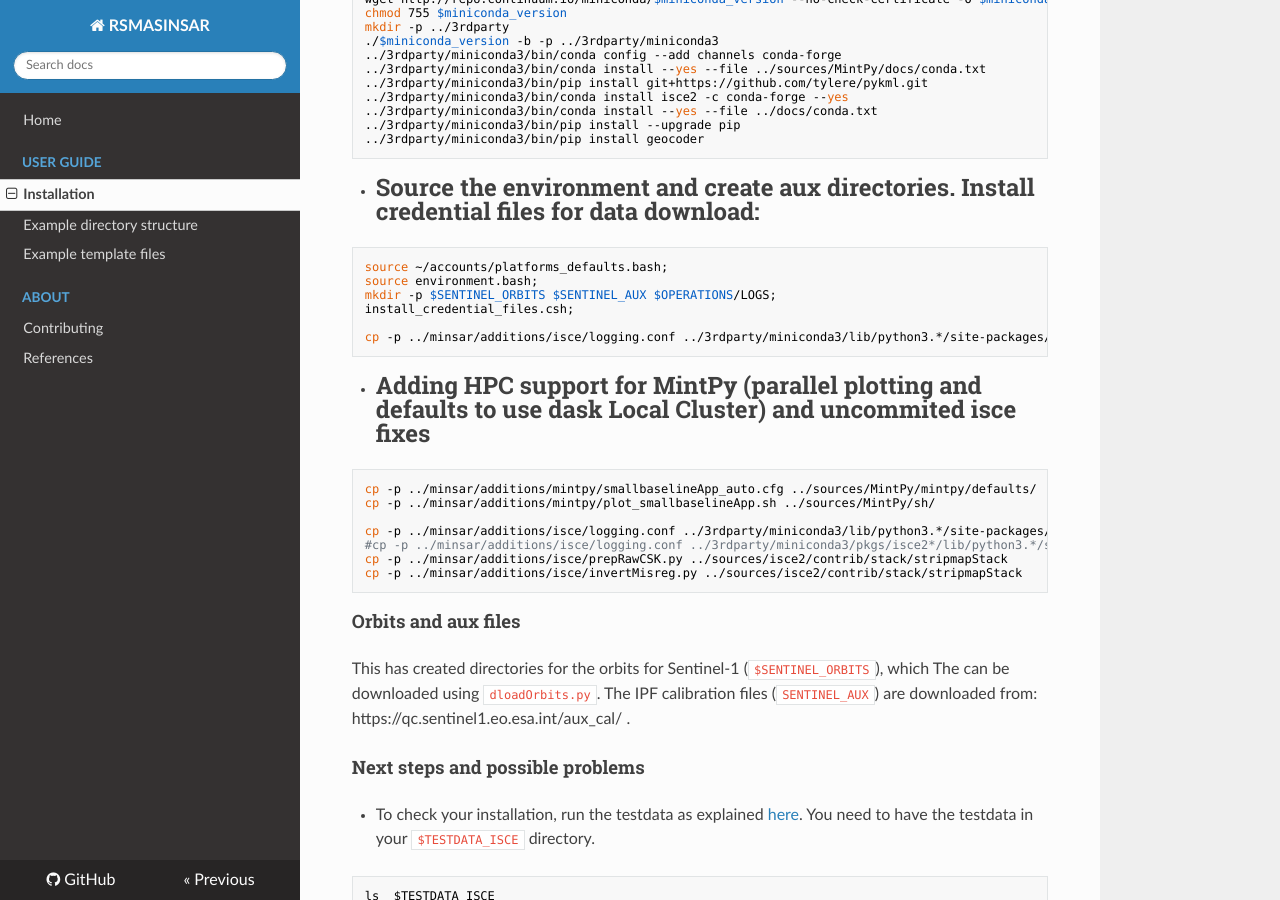
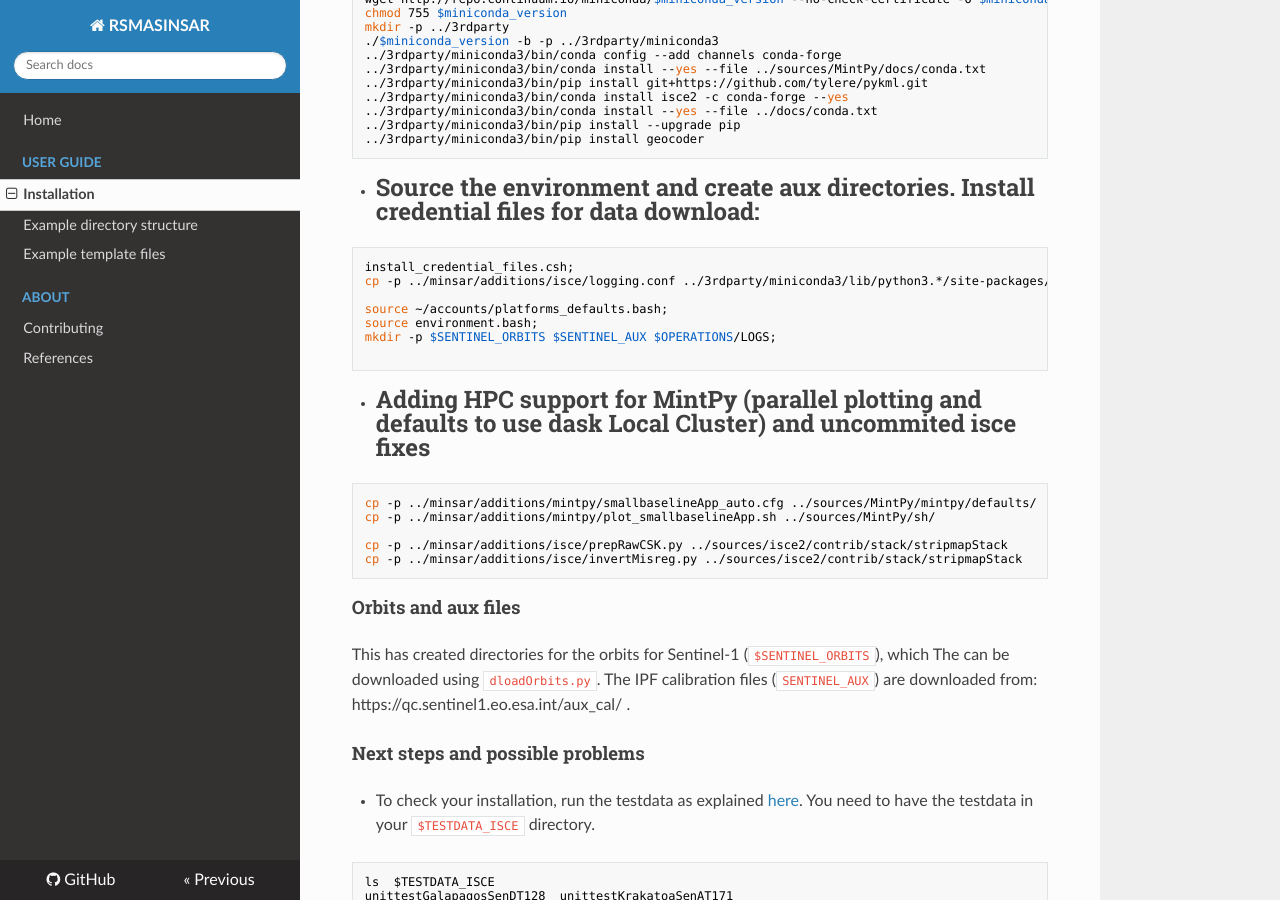
Before and after one commit to geodesymiami/rsmas_insar, an MkDocs documentation site: the page built from docs/installation.md, in a window 1280 px wide and 900 px high, scrolled down 1109 px. Built offline with MkDocs 1.6.1, drawn with Linux system fonts in a browser that asks for light colours; nearby versions of some CDN libraries.

Commit message:
Update installation.md

````diff
--- a/docs/installation.md
+++ b/docs/installation.md
@@ -64,20 +64,19 @@ mkdir -p ../3rdparty
 ```
 * #Source the environment and create aux directories. Install credential files for data download:
 ```
+install_credential_files.csh;
+cp -p ../minsar/additions/isce/logging.conf ../3rdparty/miniconda3/lib/python3.*/site-packages/isce/defaults/logging/logging.conf
+
 source ~/accounts/platforms_defaults.bash;
 source environment.bash;
 mkdir -p $SENTINEL_ORBITS $SENTINEL_AUX $OPERATIONS/LOGS;
-install_credential_files.csh;
 
-cp -p ../minsar/additions/isce/logging.conf ../3rdparty/miniconda3/lib/python3.*/site-packages/isce/defaults/logging/logging.conf
 ```
 * #Adding HPC support for MintPy (parallel plotting and defaults to use dask Local Cluster) and uncommited isce fixes
 ```
 cp -p ../minsar/additions/mintpy/smallbaselineApp_auto.cfg ../sources/MintPy/mintpy/defaults/
 cp -p ../minsar/additions/mintpy/plot_smallbaselineApp.sh ../sources/MintPy/sh/
 
-cp -p ../minsar/additions/isce/logging.conf ../3rdparty/miniconda3/lib/python3.*/site-packages/isce/defaults/logging/logging.conf
-#cp -p ../minsar/additions/isce/logging.conf ../3rdparty/miniconda3/pkgs/isce2*/lib/python3.*/site-packages/isce/defaults/logging/logging.conf
 cp -p ../minsar/additions/isce/prepRawCSK.py ../sources/isce2/contrib/stack/stripmapStack
 cp -p ../minsar/additions/isce/invertMisreg.py ../sources/isce2/contrib/stack/stripmapStack
 ```
````
